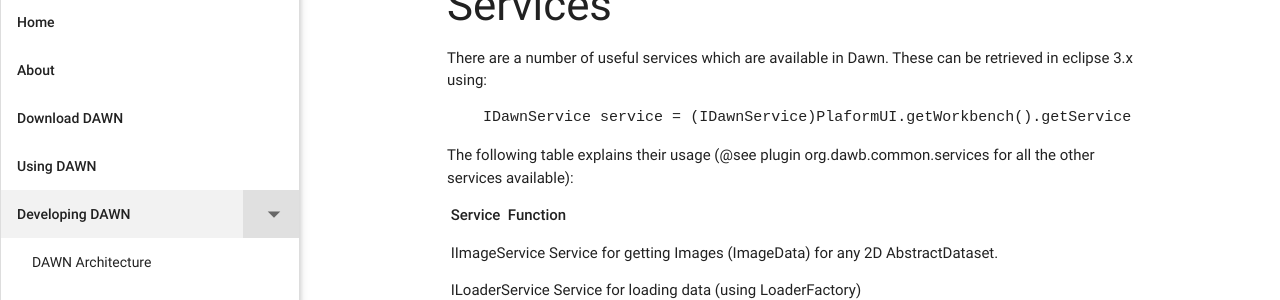
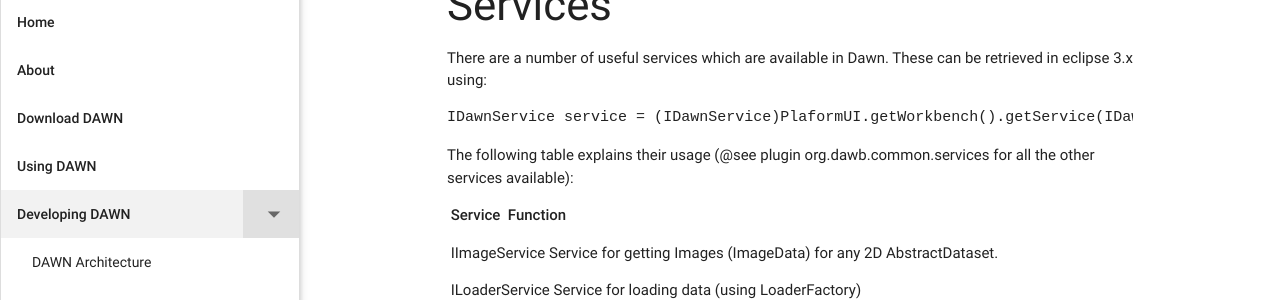
Before and after one commit to DawnScience/dawn-website, a Jekyll site: the page built from _pages/04.03_developer_guidelines.md, in a window 1280 px wide and 900 px high, scrolled down 5684 px. Shown: the part 151-451 px from the top of the window. Built offline with Jekyll 4.4.1, drawn with Linux system fonts in a browser that asks for light colours; nearby versions of some CDN libraries.

Commit message:
Update 04.03_developer_guidelines.md

````diff
--- a/_pages/04.03_developer_guidelines.md
+++ b/_pages/04.03_developer_guidelines.md
@@ -161,7 +161,7 @@
 ##### []()A Minimum View to Plot Something in DAWN
 
 ~~~ java
-    public class AViewToPlotSomething extends ViewPart {
+public class AViewToPlotSomething extends ViewPart {
         private IPlottingSystem plotting;
 	private Logger logger = LoggerFactory.getLogger(AViewToPlotSomething.class);
 	public AViewToPlotSomething() {
@@ -206,7 +206,7 @@
 
 ##### []()Thread Safe Convenience Methods
 
-```java
+~~~ java
 @see IPlottingSystem.createPlot1D(...)   // Add new plot
 @see IPlottingSystem.updatePlot1D(...)  // Update trace with same name if there or create new if not
 @see IPlottingSystem.createPlot2D(...)   // Add new plot
@@ -214,11 +214,11 @@
 //(From Raptor onwards)
 @see IPlottingSystem.createPlot3D(...)  // Add new plot
 @see IPlottingSystem.updatePlot3D(...)  // Update trace with same name if there or create new if not
-```
+~~~
 
 Example:
 
-```java
+~~~ java
 IPlottingSystem system = ...
 // Later in a job or thread:
 
@@ -228,7 +228,7 @@
 
 // Plot something
 system.createPlot1D(indices, Arrays.asList(ls), monitor); // monitor may be null.
-```
+~~~
 
 ##### []()ITrace API
 
@@ -245,7 +245,7 @@
 
 The plots for 1D can be dealt with by the ILineTrace class. An example of using this follows:
 
-```java
+~~~ java
 final String traceName = "fred";
 final ILineTrace trace = getPlottingSystem().createLineTrace(traceName);
 trace.setUserObject(...); // Some data I kept to know that it was my plot, optional
@@ -255,7 +255,7 @@
 system.addTrace(trace);
 
 system.repaint(); // optional, can be done at end of adding many.
-```
+~~~
 
 ##### []()Image Traces for 2D
 
@@ -263,7 +263,7 @@
  images can be done in a similar way to plotting lines, using the
 standard 'create, configure, add' methodology. An example is:
 
-```java
+~~~ java
 final IImageTrace image = system.createImageTrace("fred");
 image.setMax(400);
 image.setMin(2);
@@ -271,7 +271,7 @@
 image.setData(AbstractDataset, List&lt;AbstractDataset&gt; axes, false);
 
 system.addTrace(image);
-```
+~~~
 
 ##### []()Making Image Traces Update _Fast_
 
@@ -281,16 +281,16 @@
 
 To get this speed you need these lines on IImageTrace:
 
-```java
+~~~ java
     imageTrace.setDownsampleType(DownsampleType._POINT_); // Fast!
     imageTrace.setRescaleHistogram(**false**); // Fast!
-```
+~~~
 
 Then to send the data you need, this must be done in the UI thread.
 
-```java
+~~~ java
     imageTrace.setData(data, null, false);
-```
+~~~
 
 ##### []()Surface Traces for 2D/3D
 
@@ -323,9 +323,9 @@
 
 There are a number of useful services which are available in Dawn. These can be retrieved in eclipse 3.x using:
 
-```java
-    IDawnService service = (IDawnService)PlaformUI.getWorkbench().getService(IDawnService.class);
-```
+~~~ java
+IDawnService service = (IDawnService)PlaformUI.getWorkbench().getService(IDawnService.class);
+~~~
 
 The following table explains their usage (@see plugin org.dawb.common.services for all the other services available):
 
@@ -343,9 +343,9 @@
 
 For example:
 
-```java
+~~~ java
 final ISystemService<IPlottingSystem> service = (...)PlatformUI.getWorkbench().getService(ISystemService.class);
-```
+~~~
 
   IPersistenceService Service
  for getting an IPersistentFile used to save and load various data. This
@@ -383,13 +383,13 @@
 
 For example:
 
-```xml
+~~~ xml
     <extension point="uk.ac.diamond.scisoft.analysis.io.loader">
 	<loader class="org.dawb.gda.extensions.loaders.H5Loader" file_extension="h5, nxs, hdf5, hd5, hdf, nexus" high_priority="true">
 	</loader>
 	...
     </extension>
-```
+~~~
 
 Your new file loader class must extend AbstractFileLoader (uk.ac.diamond.scisoft.analysis.io) and optionally (usually) implement IMetaLoader and IDataSetLoader. If the file format can load information about the data faster than parsing all the data, it is a very good idea to implement IMetaLoader. @see org.dawb.gda.extensions.loaders.H5Loader
 
@@ -402,30 +402,30 @@
 
 The persistence service can be used to save and load data, regions, masks to and from HDF5 files. The persistence service can be obtained like the following:
 
-```java
+~~~ java
     IPersistenceService service = (IPersistenceService)ServiceManager.getService(IPersistence.class);
-```
+~~~
 
 Then in order to save data the method service.createPersistenceFile(filePath) needs to be called.It returns an IPersistentFile that will be used save data using setters. To read data, service.getPersistenceFile(filePath) has to be used with the getters available to the IPersistentFile.
 
 Once the reading/saving is done, the IPersistentFile needs to be closed:
 Reading ROIs Example:
 
-```java
+~~~ java
 IPersistentFile file = service.createPersistenceFile(filePath);
 ... = file.getROIs();
 file.close();
-```
+~~~
 
 
 ### []()Regions
 
 One of the more important concepts in Dawn are regions. These replace the old overlays in SDA and integrate elegantly with the region of interest (or ROI) code from the mathematics plugin of Dawn (uk.ac.diamond.scisoft.analysis). The regions follow the same methodology for creation programmatically:
 
-```java
+~~~ java
     region = createRegion(...);
     // The plotting system mouse will change to show that clicking in the plot will start to add the region, or you can continue and add the region programmatically
-```
+~~~
 
 - configure                         // region.setROI(new RectangularROI(0,0,100,100); region.setRegionColor(...) etc.
 - addRegion(region)            // It will now appear as visible to the users.
@@ -460,7 +460,7 @@
 
 There is an example tool in the package org.dawb.workbench.plotting.tools.profile, the version of ExampleTool at the time of writing is shown below.
 
-```java
+~~~ java
 package org.dawb.workbench.plotting.tools.profile;
 
 import org.dawb.common.ui.plot.tool.AbstractToolPage;
@@ -523,7 +523,7 @@
 		// Anything to kill off? This page is part of a view which is now disposed and will not be used again.
 	}
 }
-```
+~~~
 
 #### []()
 
@@ -538,17 +538,17 @@
 
 For instance to open the diffraction tool fixed in a perspective (as is done in the diffraction perspective we have:
 
-```java
+~~~ java
 IFolderLayout toolPageLayout = layout.createFolder(....);
 toolPageLayout.addView("org.dawb.workbench.plotting.views.toolPageView.fixed:org.dawb.
 workbench.plotting.tools.diffraction.Diffraction");
-```
+~~~
 
 Another example to open the region editor in a view would be:
 
-```java
+~~~ java
 toolPageLayout.addView("org.dawb.workbench.plotting.views.toolPageView.fixed:org.dawb.workbench.plotting.tools.region.editor");
-```
+~~~
 
 ### []()Slicing
 
@@ -556,9 +556,9 @@
 
 **1. **Your view or editor with plotting must implement ISlicablePlottingPart. It has one method:
 
-```java
+~~~ java
     void updatePlot(final ITransferableDataObject[] selections, final ISliceSystem sliceSystem, final boolean useTask);
-```
+~~~
 
 Where selections is a list of data which has already been sliced and is ready to plot.
 
@@ -566,7 +566,7 @@
 
 **2. **You must implement the following one or two clauses in your IWorkbenchPart.getAdpater(...)
 
-```java
+~~~ java
     public Object getAdapter(@SuppressWarnings("rawtypes") final Class clazz) {
 	if (clazz == Page.class) {
 		return PlotDataPage._getPageFor_(this);
@@ -577,7 +577,7 @@
 	}
 	return super.getAdapter(clazz);
     }
-```
+~~~
 
 **3. **Include the 'Data' view in your perspective, id = "org.dawb.workbench.views.dataSetView"
 
@@ -593,11 +593,11 @@
 
 The standard reading uses ILoaderService or LoaderFactory if you are on the GDA Server (and OSGI is not available).
 
-```java
+~~~ java
 final ILoaderService service = (ILoaderService)PlatformUI.getWorkbench().getService(ILoaderService.class);
 IDataHolder holder = service.getData(filePath, new ProgressMonitorWrapper( monitor));
 ILazyDataset lz = holder.getLazyDataset("/entry/path/to/my/data");
-```
+~~~
 
 The data can now be sliced to get parts of the data. Also lz.getSlice() will read all of the data (use with caution).
 
@@ -646,7 +646,7 @@
 
 Example 1 pull out data set names of a given type:
 
-```java
+~~~ java
 final IHierarchicalDataFile hFile = HierarchicalDataFactory._getReader_(h5.getAbsolutePath());
 try {
 	final List<String> names = hFile.getDatasetNames(IHierarchicalDataFile._NUMER_ARRAY_);
@@ -657,11 +657,11 @@
 		hFile.close();
 	}
 }
-```
+~~~
 
 Example 2 use the factory to get low level HDF5 objects:
 
-```java
+~~~ java
 IHierarchicalDataFile file = null;
 try {
 	file = HierarchicalDataFactory.getReader(getFilePath());
@@ -677,11 +677,11 @@
 } finally {
 	if (file!=null) file.close();
 }
-```
+~~~
 
 Example 3 Write datasets to an HDF5 file:
 
-```java
+~~~java
 IHierarchicalDataFile file = null;
 try {
 	file = HierarchicalDataFactory.getReader(getFilePath());
@@ -700,7 +700,7 @@
 	if (file!=null)
 		hFile.close();
 }
-```
+~~~
 
 #### []()Using the Low Level API (God use only)
 
@@ -712,7 +712,7 @@
 level API, here is a top tip wrap you code in a try {} finally{} in the
 following way:
 
-```java
+~~~ java
 // Lock for low level in case anyone else reads:
 try {
 	HierarchicalDataFactory.acquireLowLevelReadingAccess(absolutePath);
@@ -728,7 +728,7 @@
 } finally {
 	HierarchicalDataFactory.releaseLowLevelReadingAccess(absolutePath);
 }
-```
+~~~
 
 ### []()Connecting Plot to Python
 
@@ -738,12 +738,12 @@
 
 1. Where you create your plotting system and after you have attached most of your listeners etc. (for instance createPartControl(...) ), put the lines:
 
-```java
+~~~ java
 this.connection = new ScriptingConnection(getPartName()); // Or whatever name the scripting should use connection.setPlottingSystem(plottingSystem);
-```
+~~~
 
 2. Remember to dispose the connection:
-```java
+~~~ java
 @Override
 public void dispose() {
 	connection.dispose();
@@ -751,7 +751,7 @@
 		plottingSystem.dispose();
 	super.dispose();
 }
-```
+~~~
 
 ### []()Unit/Regression Testing
 
@@ -789,7 +789,7 @@
 
 To do so a ScrolledComposite can be implemented:
 
-```java
+~~~ java
 final ScrolledComposite scrollComposite = new ScrolledComposite(parent, SWT.H_SCROLL | SWT.V_SCROLL);
 final Composite content = new Composite(scrollComposite, SWT.NONE);
 content.setLayout(new GridLayout(1, false));
@@ -809,4 +809,4 @@
 		scrollComposite.setMinWidth(content.computeSize(SWT.DEFAULT, r.height).x);
 	}
 });
-```
+~~~
````
